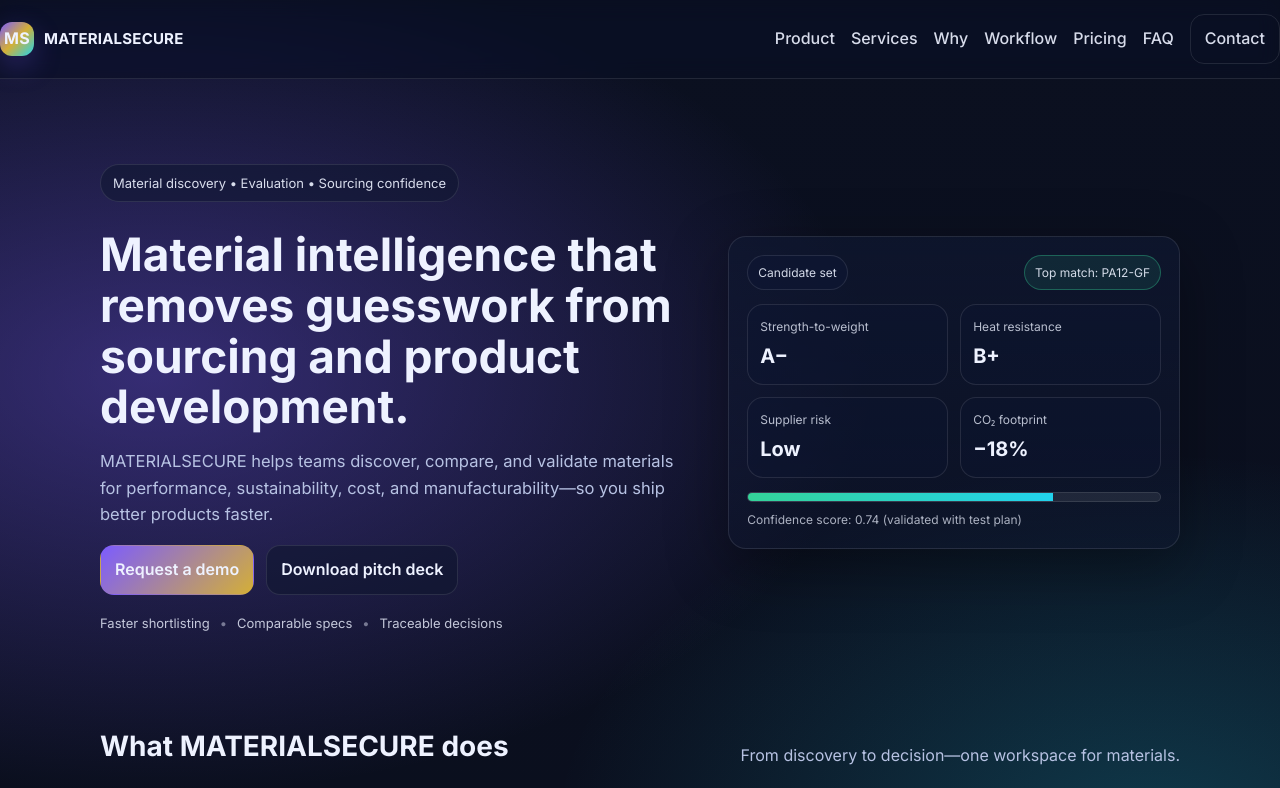
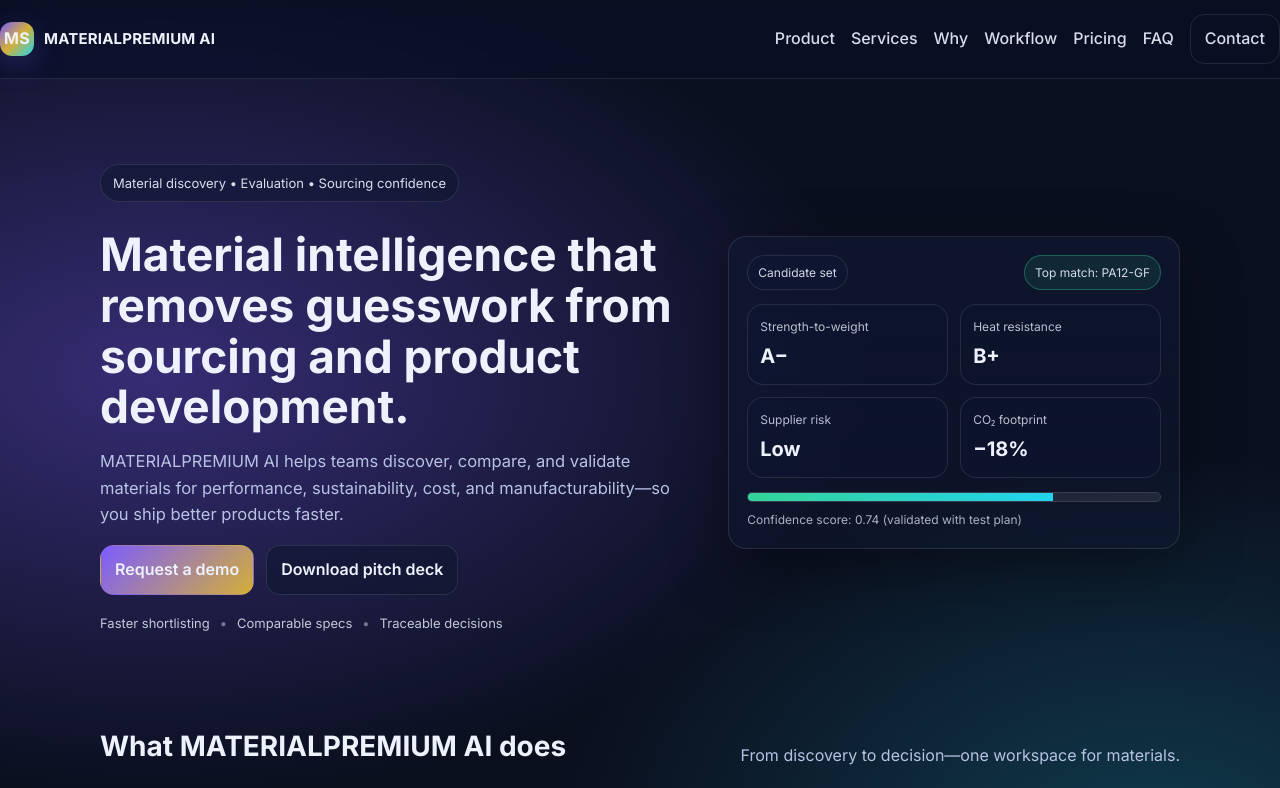
Before and after one commit to wal37/mtel, a plain HTML site: page index.html in a window 1280 px wide. Shown: the top 788 px of the page. Drawn offline with Linux system fonts and the light colour scheme.

Commit message:
Update index.html

```diff
--- a/index.html
+++ b/index.html
@@ -3,8 +3,8 @@
 <head>
   <meta charset="utf-8" />
   <meta name="viewport" content="width=device-width, initial-scale=1" />
-  <title>MATERIALSECURE — Material intelligence for better products</title>
-  <meta name="description" content="MATERIALSECURE helps businesses discover and evaluate materials for better performance, removing guesswork from sourcing and product development." />
+  <title>MATERIALPREMIUM AI — Material intelligence for better products</title>
+  <meta name="description" content="MATERIALPREMIUM AI helps businesses discover and evaluate materials for better performance, removing guesswork from sourcing and product development." />
   <link rel="preconnect" href="https://fonts.googleapis.com" />
   <link rel="preconnect" href="https://fonts.gstatic.com" crossorigin />
   <link href="https://fonts.googleapis.com/css2?family=Inter:wght@400;500;600;700&display=swap" rel="stylesheet" />
@@ -15,9 +15,9 @@
 
   <header class="site-header" id="top">
     <nav class="nav">
-      <a class="brand" href="index.html#top" aria-label="MATERIALSECURE home">
+      <a class="brand" href="index.html#top" aria-label="MATERIALPREMIUM AI home">
         <span class="logo" aria-hidden="true">MS</span>
-        <span class="brand-text">MATERIALSECURE</span>
+        <span class="brand-text">MATERIALPREMIUM AI</span>
       </a>
       <div class="nav-links">
         <a href="index.html#product">Product</a>
@@ -50,10 +50,10 @@
         <div>
           <p class="pill">Material discovery • Evaluation • Sourcing confidence</p>
           <h1>Material intelligence that removes guesswork from sourcing and product development.</h1>
-          <p class="lead">MATERIALSECURE helps teams discover, compare, and validate materials for performance, sustainability, cost, and manufacturability—so you ship better products faster.</p>
+          <p class="lead">MATERIALPREMIUM AI helps teams discover, compare, and validate materials for performance, sustainability, cost, and manufacturability—so you ship better products faster.</p>
           <div class="cta-row">
             <a class="btn btn-primary" href="index.html#contact">Request a demo</a>
-            <a class="btn btn-secondary" href="MATERIALSECURE_Pitch_Deck.pptx">Download pitch deck</a>
+            <a class="btn btn-secondary" href="MATERIALPREMIUM AI_Pitch_Deck.pptx">Download pitch deck</a>
           </div>
           <div class="trust">
             <span class="trust-item">Faster shortlisting</span>
@@ -100,7 +100,7 @@
     <section class="section" id="product">
       <div class="container">
         <div class="section-head">
-          <h2>What MATERIALSECURE does</h2>
+          <h2>What MATERIALPREMIUM AI does</h2>
           <p>From discovery to decision—one workspace for materials.</p>
         </div>
 
@@ -202,7 +202,7 @@
     <section class="section alt" id="why">
       <div class="container">
         <div class="section-head">
-          <h2>Why teams choose MATERIALSECURE</h2>
+          <h2>Why teams choose MATERIALPREMIUM AI</h2>
           <p>Replace guesswork with repeatable material decisions.</p>
         </div>
 
@@ -312,12 +312,12 @@
 
         <div class="faq">
           <details>
-            <summary>Is MATERIALSECURE a database or an evaluation tool?</summary>
+            <summary>Is MATERIALPREMIUM AI a database or an evaluation tool?</summary>
             <p>Both. It helps you discover candidates and then evaluate them with normalized specs, assumptions, and test planning—so decisions are consistent and traceable.</p>
           </details>
           <details>
             <summary>Where does the data come from?</summary>
-            <p>MATERIALSECURE is designed to ingest manufacturer datasheets, supplier catalogs, and your internal test results. The platform tracks source links and confidence notes per property.</p>
+            <p>MATERIALPREMIUM AI is designed to ingest manufacturer datasheets, supplier catalogs, and your internal test results. The platform tracks source links and confidence notes per property.</p>
           </details>
           <details>
             <summary>Can we use this for sustainability targets?</summary>
@@ -368,7 +368,7 @@
               <li>Clear next steps for validation and sourcing</li>
             </ul>
             <div class="divider"></div>
-            <p class="muted"><strong>Email:</strong> hello@MATERIALSECURE.com</p>
+            <p class="muted"><strong>Email:</strong> hello@materialpremiumai.com</p>
             <p class="muted"><strong>Location:</strong> Remote-first</p>
           </aside>
         </div>
@@ -381,14 +381,14 @@
       <div>
         <div class="brand footer-brand">
           <span class="logo" aria-hidden="true">M</span>
-          <span class="brand-text">MATERIALSECURE</span>
+          <span class="brand-text">MATERIALPREMIUM AI</span>
         </div>
         <p class="muted">Material intelligence for performance-driven product teams.</p>
       </div>
       <div class="footer-links">
         <a href="index.html#product">Product</a>
 
-                <a href="https://www.MATERIALSECURE.com/\"<a href="https://www.MATERIALSECURE.com/\"<a href="index.html#pricing">Pricing</a>
+                <a href="https://www.materialpremiumai.com/\"<a href="https://www.materialpremiumai.com/\"<a href="index.html#pricing">Pricing</a>
         <a href="index.html#contact">Contact</a>
       </div>
       <div class="footer-links">
@@ -398,10 +398,10 @@
       </div>
     </div>
     <div class="container footer-bottom">
-      <span>© <span id="year"></span> MATERIALSECURE. All rights reserved.</span>
+      <span>© <span id="year"></span> MATERIALPREMIUM AI. All rights reserved.</span>
     </div>
   </footer>
 
-  <script src="https://www.MATERIALSECURE.com/script.js"></script>
+  <script src="https://www.materialpremiumai.com/script.js"></script>
 </body>
 </html>
```
